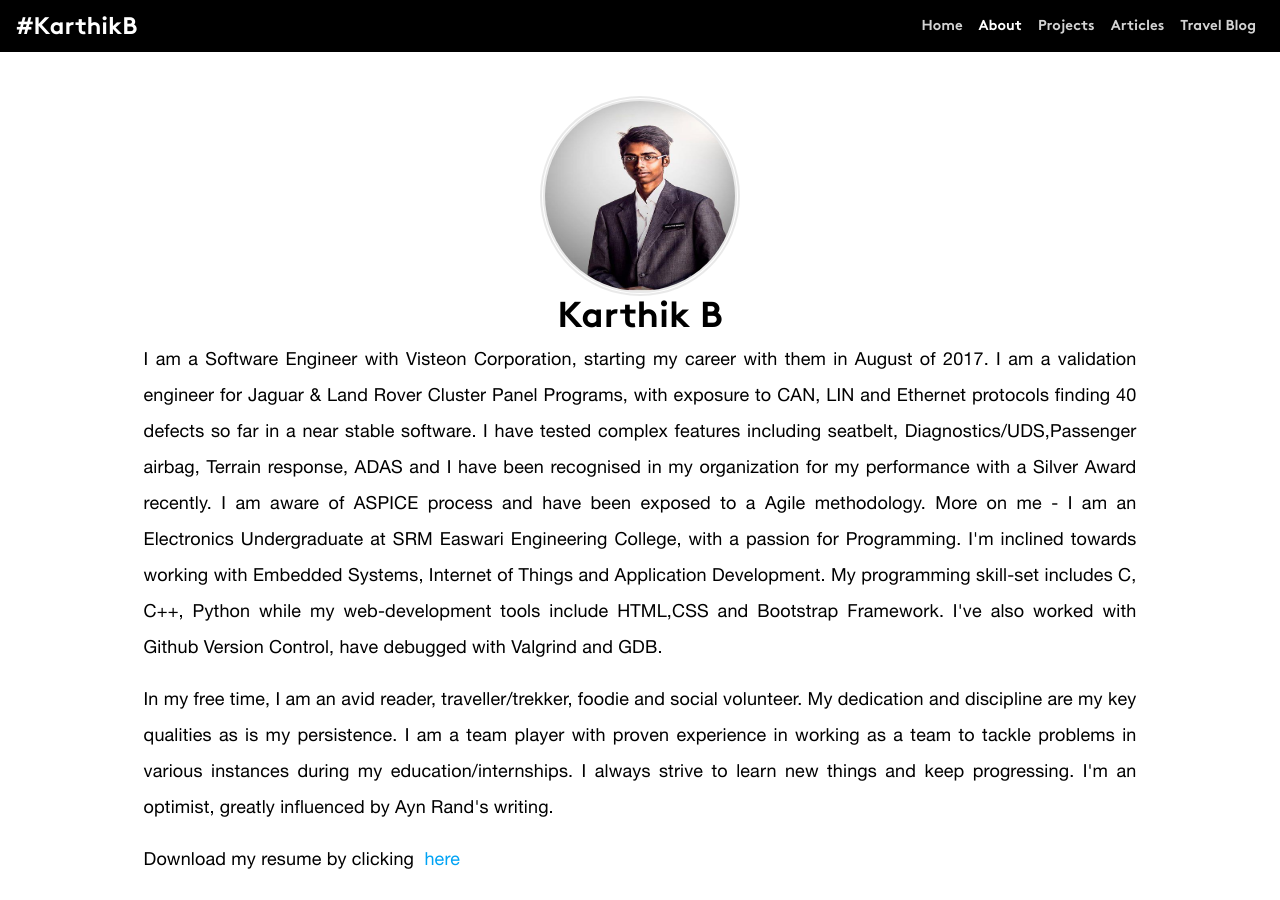
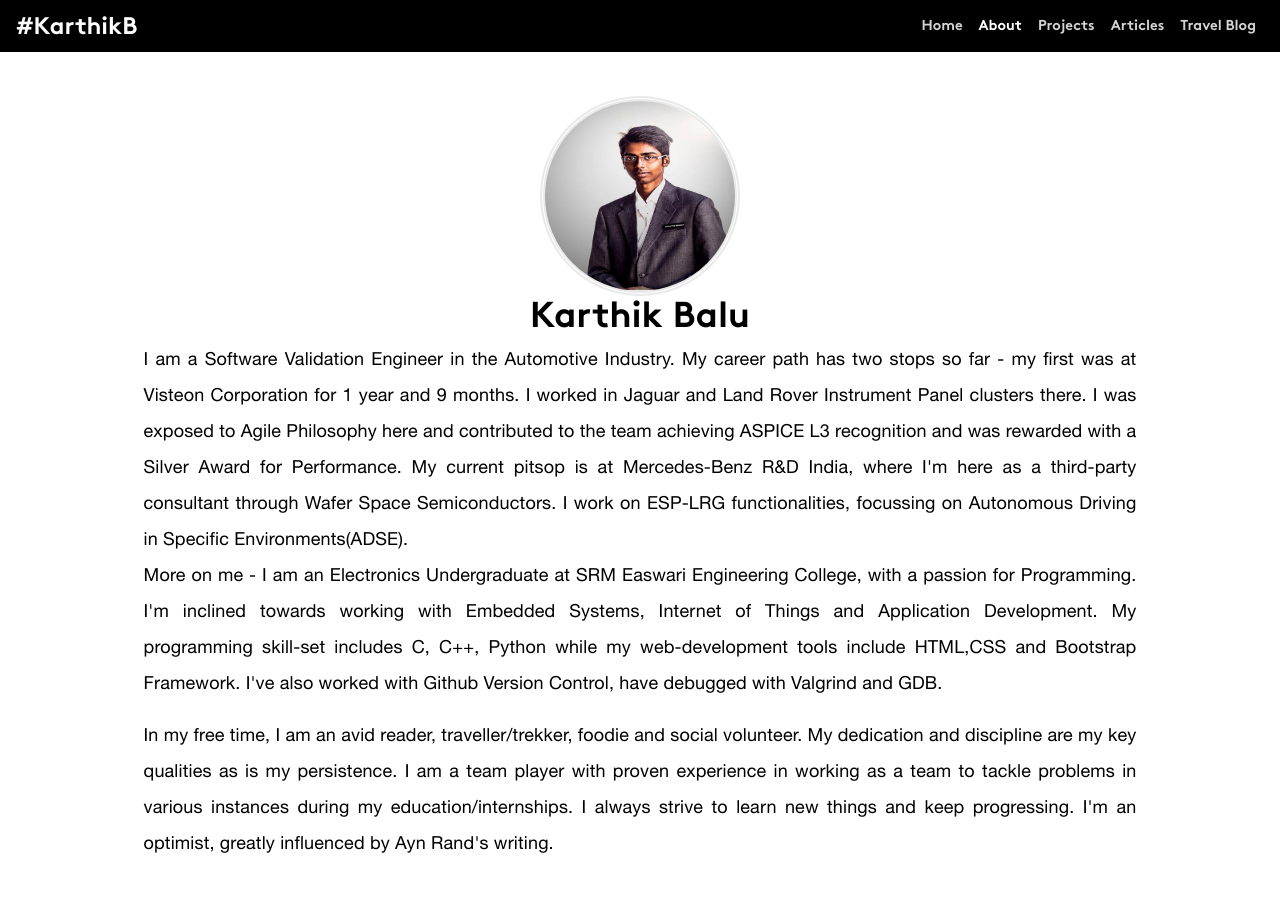
Before and after one commit to karthik-balu/karthik-balu.github.io, a Jekyll site: the page built from about/index.html, in a window 1280 px wide and 900 px high. Built offline with Jekyll 4.4.1, drawn with Linux system fonts in a browser that asks for light colours.

Commit message:
Update index.html
Update about Benz

```diff
--- a/about/index.html
+++ b/about/index.html
@@ -7,12 +7,12 @@ title: "#KarthikB"
 <img src="/static/images/profile.jpg" class="profile" />
 </div>
 <div class="col-12">
-<h2 id="caption">Karthik B</h2>
+<h2 id="caption">Karthik Balu</h2>
 </div>
 <br />
 <div class="col-10 offset-2 about center">
 <p>
-I am a Software Engineer with Visteon Corporation, starting my career with them in August of 2017. I am a validation engineer for Jaguar & Land Rover Cluster Panel Programs, with exposure to CAN, LIN and Ethernet protocols  finding 40 defects so far in a near stable software. I have tested complex features including seatbelt, Diagnostics/UDS,Passenger airbag, Terrain response, ADAS and I have been recognised in my organization for my performance with a Silver Award recently. I am aware of ASPICE process and have been exposed to a  Agile methodology.
+I am a Software Validation Engineer in the Automotive Industry. My career path has two stops so far - my first was at Visteon Corporation for 1 year and 9 months. I worked in Jaguar and Land Rover Instrument Panel clusters there. I was exposed to Agile Philosophy here and contributed to the team achieving ASPICE L3 recognition and was rewarded with a Silver Award for Performance. My current pitsop is at Mercedes-Benz R&D India, where I'm here as a third-party consultant through Wafer Space Semiconductors. I work on ESP-LRG functionalities, focussing on Autonomous Driving in Specific Environments(ADSE). <br />
 More on me - I am an Electronics Undergraduate at SRM Easwari Engineering College, with a passion for Programming. I'm inclined towards working with Embedded Systems, Internet of Things and Application Development. My programming skill-set includes C, C++, Python while my web-development tools include HTML,CSS and Bootstrap Framework. I've also worked with Github Version Control, have debugged with Valgrind and GDB.
 </p>
 
@@ -20,7 +20,6 @@ More on me - I am an Electronics Undergraduate at SRM Easwari Engineering Colleg
 In my free time, I am an avid reader, traveller/trekker, foodie and social volunteer. My dedication and discipline are my key qualities as is my persistence. I am a team player with proven experience in working as a team to tackle problems in various instances during my education/internships. I always strive to learn new things and keep progressing. I'm an optimist, greatly influenced by Ayn Rand's writing.
 </p>
 
-<p>Download my resume by clicking &nbsp;<a id="here" href="/static/resume.pdf">here</a></p>
 </div>
 
 
```
